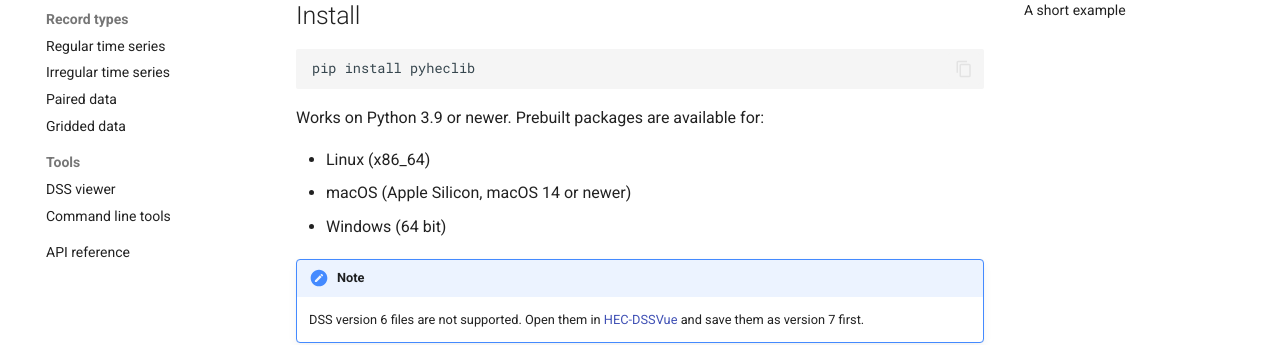
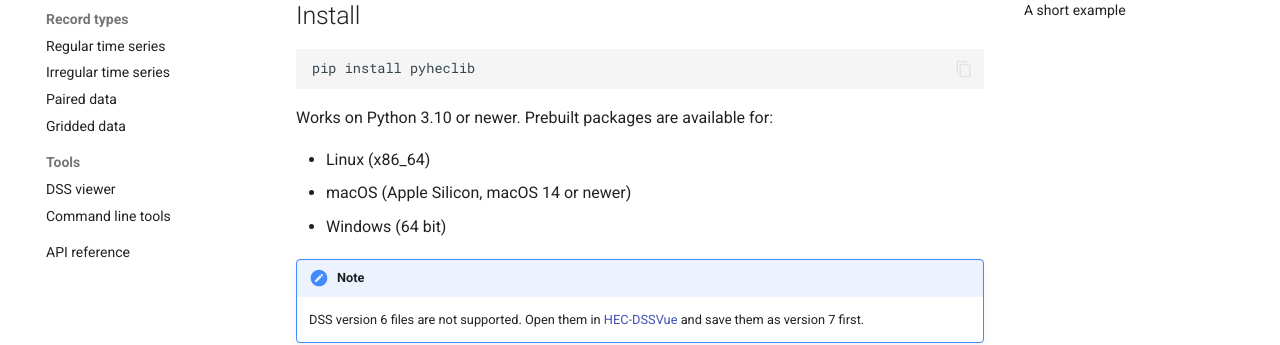
Before and after one commit to nzahasan/pyheclib, an MkDocs documentation site: the page built from docs/index.md, in a window 1280 px wide and 900 px high, scrolled down 523 px. Shown: the part 152-497 px from the top of the window. Built offline with MkDocs 1.6.1 and Material for MkDocs 9.7.7, drawn with Linux system fonts in a browser that asks for light colours; comment, search, counter and statistics services are not loaded.

Commit message:
Drop Python 3.9, add Python 3.14
Python 3.9 is end of life and GitHub's ubuntu-latest (26.04) no longer
provides it, so tests and wheels now cover Python 3.10 to 3.14.

Co-Authored-By: Claude Opus 5.5 <noreply@anthropic.com>

````diff
--- a/docs/index.md
+++ b/docs/index.md
@@ -22,7 +22,7 @@ and pandas objects.
 pip install pyheclib
 ```
 
-Works on Python 3.9 or newer. Prebuilt packages are available for:
+Works on Python 3.10 or newer. Prebuilt packages are available for:
 
 - Linux (x86_64)
 - macOS (Apple Silicon, macOS 14 or newer)
--- a/pyproject.toml
+++ b/pyproject.toml
@@ -8,7 +8,7 @@ pythonpath = ["."]
 filterwarnings = ["ignore::DeprecationWarning:matplotlib.*", "ignore::DeprecationWarning:pyparsing.*"]
 
 [tool.cibuildwheel]
-build = "cp39-* cp310-* cp311-* cp312-* cp313-*"
+build = "cp310-* cp311-* cp312-* cp313-* cp314-*"
 skip = "*-musllinux_* *-win32 *-manylinux_i686"
 test-command = "python -c \"import pyheclib, pyheclib._core\""
 
--- a/setup.py
+++ b/setup.py
@@ -78,7 +78,7 @@ extension = [
 ]
 
 setup(
-	python_requires='>=3.9',
+	python_requires='>=3.10',
 	version='0.4.1',
 	name='pyheclib',
 	description='Read and write HEC-DSS version 7 files from Python',
````
Also changed, not shown: readme.md (+2 -2 lines), 1 other file.
